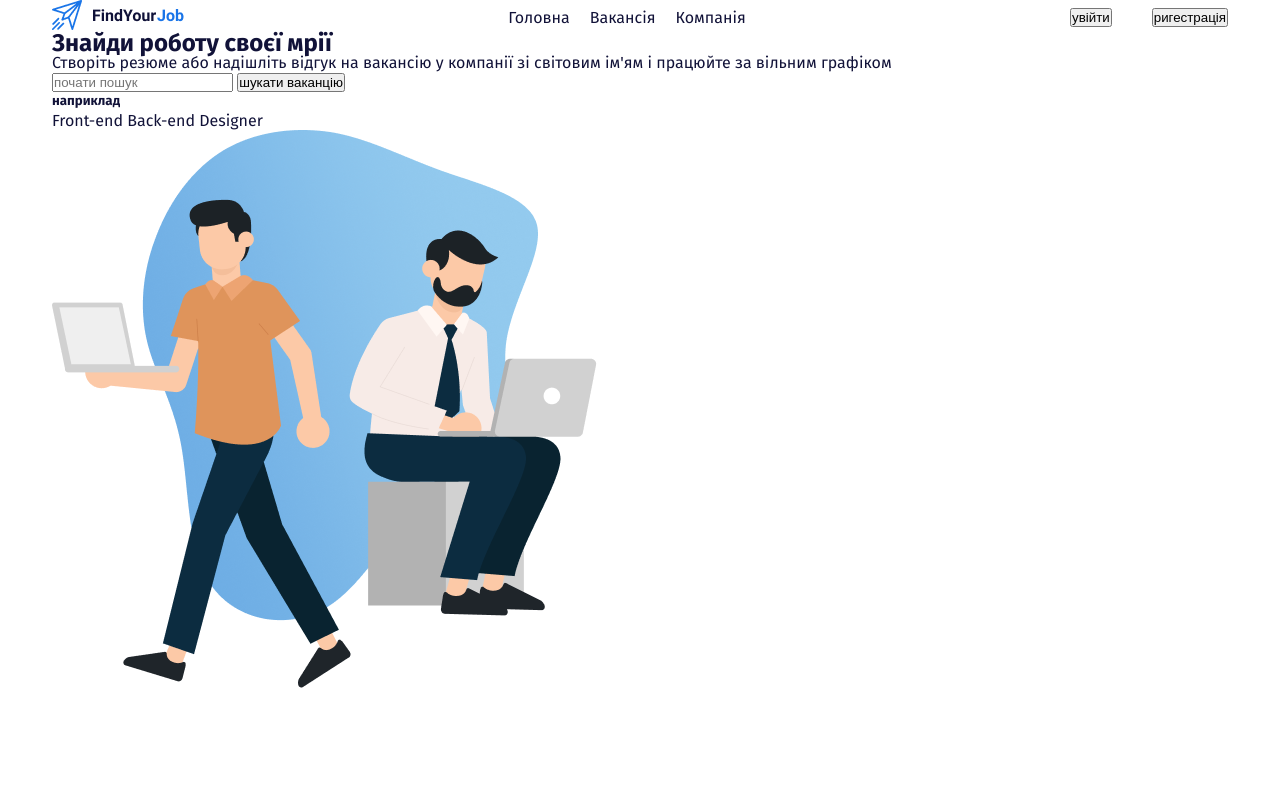
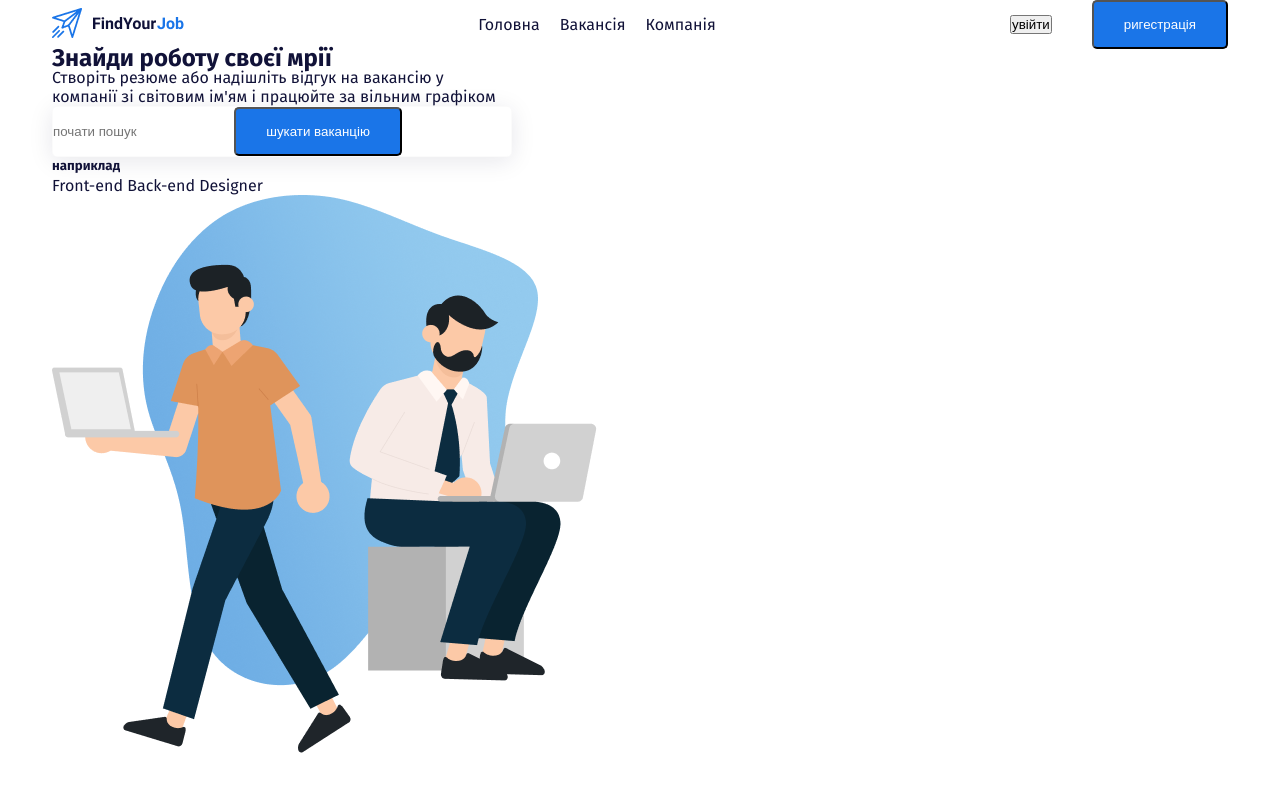
Before and after one commit to 1lusha/findyourjob, a plain HTML site: page index.html in a window 1280 px wide. Drawn offline with Linux system fonts and the light colour scheme.

Commit message:
доробили сайт

```diff
--- a/index.html
+++ b/index.html
@@ -30,7 +30,7 @@
             </ul>
             <div class="header-nav-btn">
                 <button class="login">увійти</button>
-                <button class="register">ригестрація</button>
+                <button class="register button">ригестрація</button>
             </div>
             </nav>
             <section class="header-main">
@@ -43,7 +43,7 @@
                         <input type="text" class="search-input"
                         placeholder="почати пошук">
 
-                <button class="search-button"> шукати ваканцію</button>
+                <button class="search-button button"> шукати ваканцію</button>
              </form>
              <div class="heder-card-example">
                 <h5 class="header-example-title">наприклад</h5>
--- a/styles/header.css
+++ b/styles/header.css
@@ -26,3 +26,40 @@
   color: #FFFFFF;
 
 }
+/* Стилі для header-main */
+.heade-main {
+ display: flex;
+align-items: center;
+gap: 130px;
+
+}
+.header-main-card {
+    max-width: 460px;
+}
+.heade-card-title {
+    font-weight: 900;
+    font-size: 44px;
+    line-height: 53px;
+    margin-bottom: 15px;
+}
+.header-card-text {
+    font-size: 18px;
+    line-height: 140%;
+    margin-bottom: 30px;
+
+}
+
+.header-card-search {
+    background: #FFFFFF;
+border: 1px solid rgba(209, 209, 209, 0.1);
+box-shadow: 0px 4px 25px rgba(15, 17, 56, 0.1);
+border-radius: 5px;
+}
+.search-input {
+    border: none;
+    outline: none;
+}
+.search-button {
+
+
+}
--- a/styles/style.css
+++ b/styles/style.css
@@ -13,3 +13,9 @@ body {
     margin: 0 auto;
 
 }
+.button {
+    padding: 15px 30px;
+    background: #1A75E8;
+    border-radius: 5px;
+    color: #FFFFFF;
+}
```
